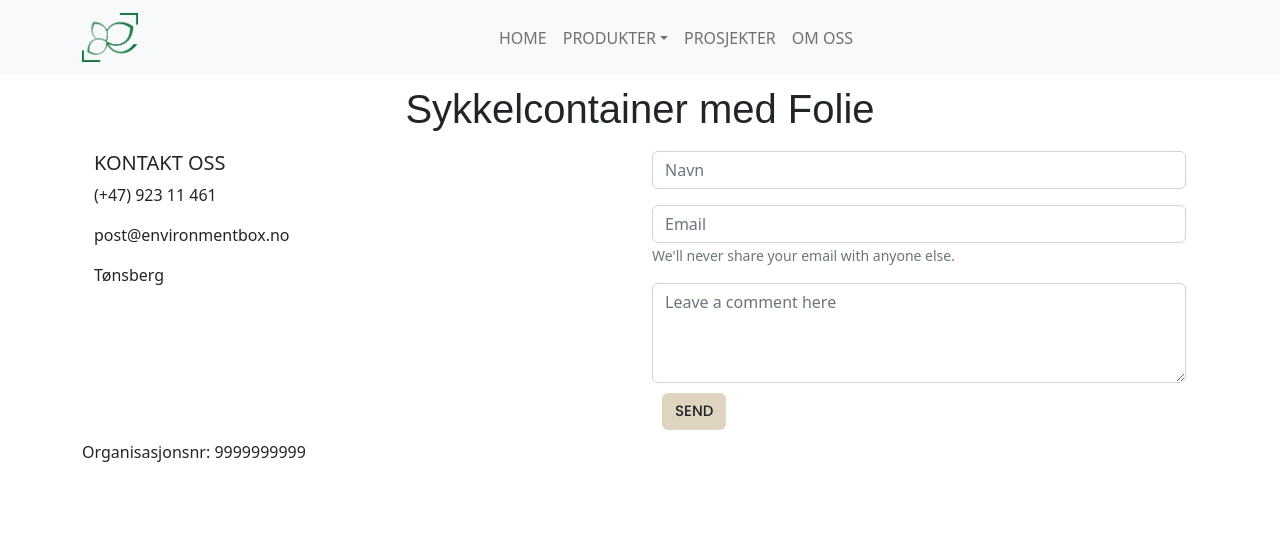
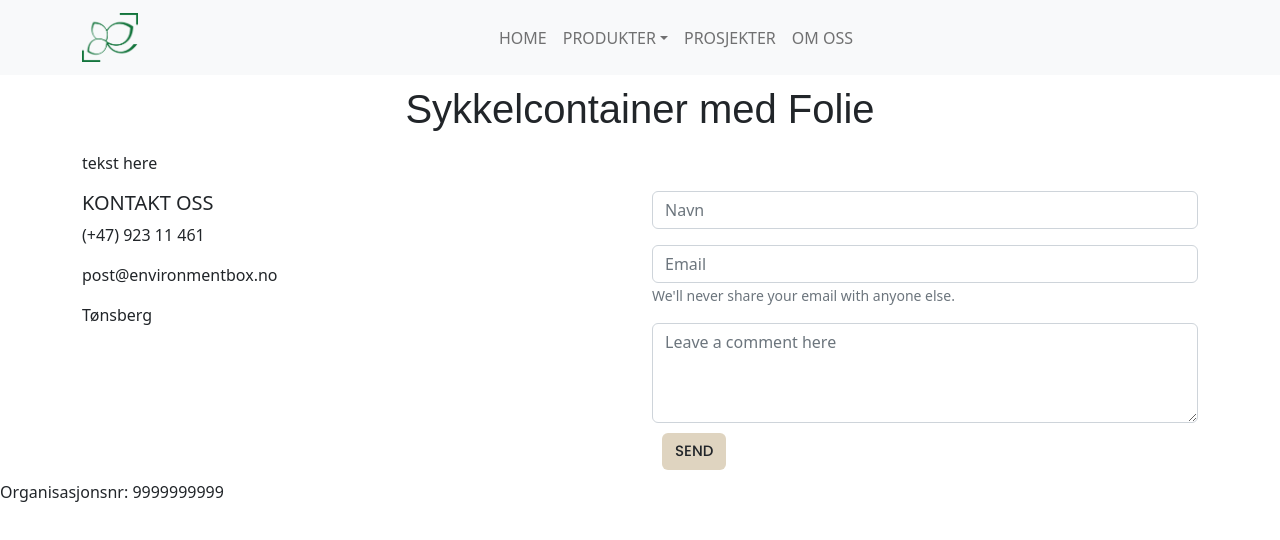
Before and after one commit to Noroff-FEU-Assignments/project-exam-2-lonsoien, a React (Create React App) app in the folder project-exam-2-lonsoien/: page /containerfolie in a window 1280 px wide. Shown: the top 540 px of the page. Built offline with nearby package versions, Linux system fonts and the light colour scheme; a web font is replaced by a local one.

Commit message:
code fixes

```diff
--- a/project-exam-2-lonsoien/src/App.js
+++ b/project-exam-2-lonsoien/src/App.js
@@ -9,6 +9,7 @@ import Trerampe from './components/products/Trerampe';
 import Sykkelhotell from './components/products/Sykkelhotell';
 import Projects from './components/projects/Projects';
 import About from './components/about/About';
+import Footer from './components/footer/Footer';
 
 import { BrowserRouter as Router, Routes, Route } from "react-router-dom";
 
@@ -33,6 +34,7 @@ function App() {
       </Routes>
     </Container>
     </Router>
+    <Footer />
     </>
   );
 }
--- a/project-exam-2-lonsoien/src/components/about/About.js
+++ b/project-exam-2-lonsoien/src/components/about/About.js
@@ -1,12 +1,11 @@
 import React from 'react';
 import Heading from '../layout/Heading';
-import Footer from '../footer/Footer';
 
 export default function About() {
   return (
     <>
   <Heading title="Om Environmentbox AS" />
-  <Footer />
+  <p>tekst here</p>
   </>
   );
 }
--- a/project-exam-2-lonsoien/src/components/home/Home.js
+++ b/project-exam-2-lonsoien/src/components/home/Home.js
@@ -16,7 +16,6 @@ import kringsjalogo from "../../images/logo/kringsjalogo.gif";
 import CarouselProjects from '../carousel/CarouselProjects';
 import { Link } from 'react-router-dom';
 import Header from '../header/Header';
-import Footer from '../footer/Footer';
 
 
 
@@ -149,7 +148,6 @@ function Home() {
             </Col>
           </Row>
         </Container>
-        <Footer />
         </>
         );
     }
--- a/project-exam-2-lonsoien/src/components/layout/Menu.js
+++ b/project-exam-2-lonsoien/src/components/layout/Menu.js
@@ -16,7 +16,7 @@ function Menu() {
         <Navbar.Toggle aria-controls="basic-navbar-nav" />
         <Navbar.Collapse id="basic-navbar-nav">
           <Nav className="mx-auto">
-          <Nav.Link href="/home" className="nav-link">
+          <Nav.Link href="/" className="nav-link">
 								HOME
 							</Nav.Link>
             <NavDropdown title="PRODUKTER" id="basic-nav-dropdown">
--- a/project-exam-2-lonsoien/src/components/products/ContainerFolie.js
+++ b/project-exam-2-lonsoien/src/components/products/ContainerFolie.js
@@ -1,12 +1,12 @@
 import React from 'react';
 import Heading from '../layout/Heading';
-import Footer from '../footer/Footer';
+
 
 export default function ContainerFolie() {
   return (
     <>
   <Heading title="Sykkelcontainer med Folie" />
-  <Footer />
+  <p>tekst here</p>
   </>
   );
 }
--- a/project-exam-2-lonsoien/src/components/products/ContainerTrepanel.js
+++ b/project-exam-2-lonsoien/src/components/products/ContainerTrepanel.js
@@ -1,12 +1,12 @@
 import React from 'react';
 import Heading from '../layout/Heading';
-import Footer from '../footer/Footer';
+
 
 export default function ContainerTrepanel() {
   return (
     <>
   <Heading title="Sykkelcontainer med Trepanel" />
-  <Footer />
+  <p>tekst here</p>
   </>
   );
 }
--- a/project-exam-2-lonsoien/src/components/products/Habitatpanel.js
+++ b/project-exam-2-lonsoien/src/components/products/Habitatpanel.js
@@ -1,12 +1,12 @@
 import React from 'react';
 import Heading from '../layout/Heading';
-import Footer from '../footer/Footer';
+
 
 export default function Habitatpanel() {
   return (
     <>
   <Heading title="Habitatpanel" />
-  <Footer />
+  <p>tekst here</p>
   </>
   );
 }
--- a/project-exam-2-lonsoien/src/components/products/Sykkelhotell.js
+++ b/project-exam-2-lonsoien/src/components/products/Sykkelhotell.js
@@ -1,12 +1,12 @@
 import React from 'react';
 import Heading from '../layout/Heading';
-import Footer from '../footer/Footer';
+
 
 export default function Sykkelhotell() {
     return (
         <>
       <Heading title="Sykkelhotell" />
-      <Footer />
+      <p>tekst here</p>
       </>
       );
     }
--- a/project-exam-2-lonsoien/src/components/projects/Projects.js
+++ b/project-exam-2-lonsoien/src/components/projects/Projects.js
@@ -1,5 +1,4 @@
 import React from 'react';
-import Footer from '../footer/Footer';
 import Heading from '../layout/Heading';
 
 
@@ -7,7 +6,7 @@ export default function Projects() {
     return (
         <>
       <Heading title="Våre Prosjekter" />
-      <Footer />
+      <p>tekst here</p>
       </>
       );
     }
```
